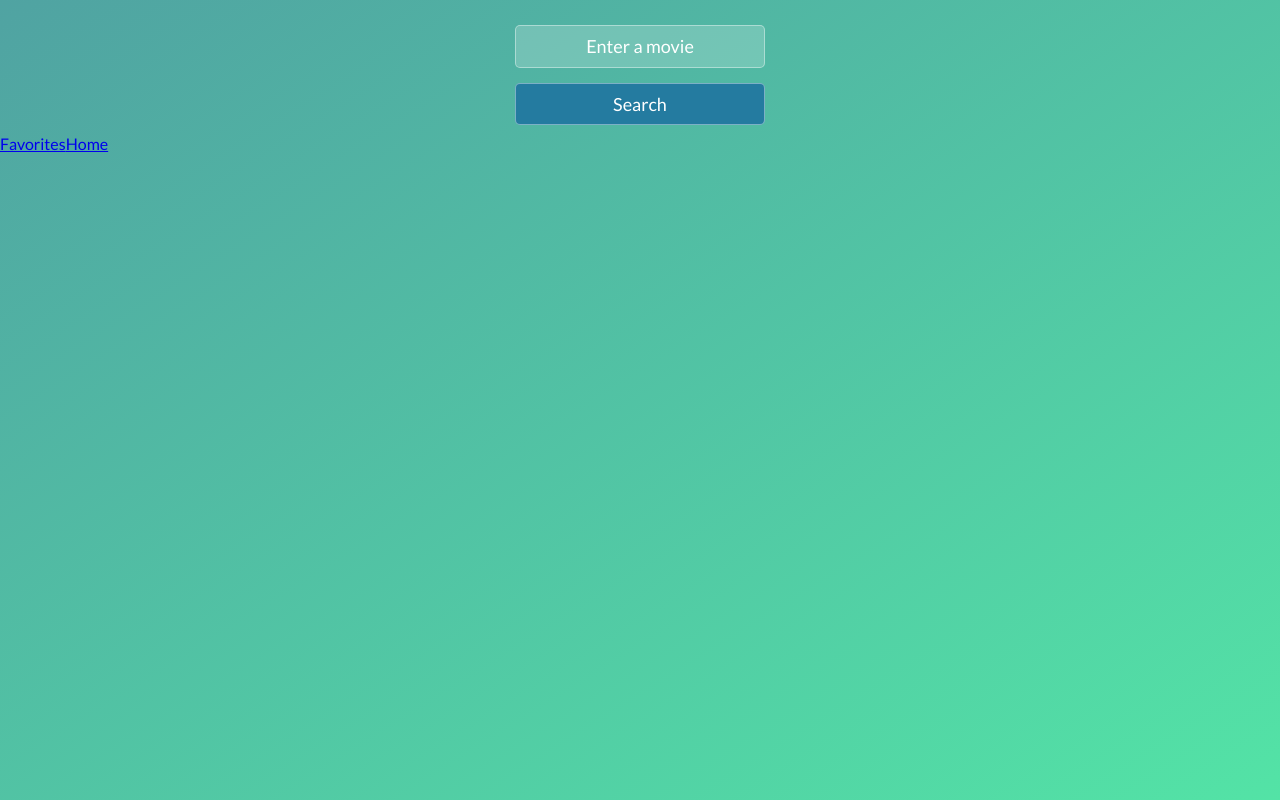
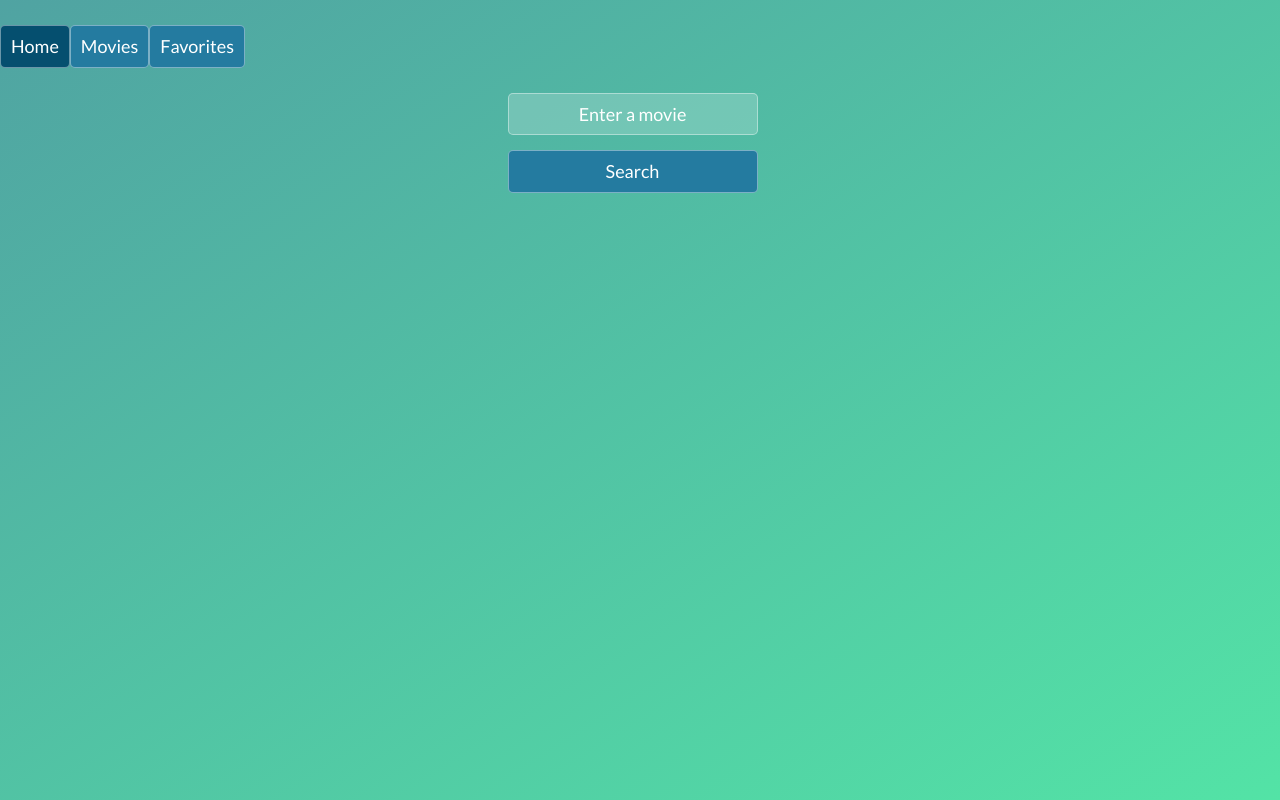
Before and after one commit to miloshsk/react-movies, a React (Create React App) app: page / in a window 1280 px wide. Built offline with nearby package versions, Linux system fonts and the light colour scheme.

Commit message:
Upd routes.

```diff
--- a/src/Components/App/App.js
+++ b/src/Components/App/App.js
@@ -1,5 +1,5 @@
 import React, { Component, Fragment } from "react";
-import { BrowserRouter as Router, Link, Route } from "react-router-dom";
+import { BrowserRouter as Router, NavLink, Route } from "react-router-dom";
 import MovieSearch from "../MovieSearch/MovieSearch";
 import MoviesList from "../MovieList/MoviesList";
 import MovieItem from "../MovieItem/MovieItem";
@@ -70,15 +70,50 @@ export default class App extends Component {
     return (
       <Router>
         <Fragment>
-          <MovieSearch searchMoviesInAPi={this.searchMoviesInAPi} />
-          <Link to="/favorites">Favorites</Link>
-          <Link to="/">Home</Link>
+          <ul className="menu">
+						<li>
+							<NavLink
+								exact
+								activeClassName="btn-active"
+								className="btn"
+								to="/"
+							>
+								Home
+							</NavLink>
+						</li>
+            <li>
+              <NavLink
+                activeClassName="btn-active"
+                className="btn"
+                to="/movies"
+              >
+                Movies
+              </NavLink>
+            </li>
+						<li>
+							<NavLink
+								activeClassName="btn-active"
+								className="btn"
+								to="/favorites"
+							>
+								Favorites
+							</NavLink>
+						</li>
+          </ul>
           <Route
             path="/"
             exact
             render={() => {
+              return <MovieSearch searchMoviesInAPi={this.searchMoviesInAPi} />;
+            }}
+          />
+          <Route
+            path="/movies"
+            exact
+            render={() => {
               return (
                 <MoviesList
+                  list={"movies"}
                   getMovieById={this.getMovieById}
                   moviesList={this.state.movies}
                 />
@@ -87,9 +122,11 @@ export default class App extends Component {
           />
           <Route
             path="/favorites"
+            exact
             render={() => {
               return (
                 <MoviesList
+                  list={"favorites"}
                   getMovieById={this.getMovieById}
                   moviesList={this.state.favorites}
                 />
@@ -98,8 +135,10 @@ export default class App extends Component {
           />
           {error}
           <Route
-            path="/movies/:id"
-            render={() => (
+            path="/:list/:id"
+            exact
+            render={() => {
+              return (
                 <MovieItem
                   addReview={this.addReview}
                   addMovieToFavorites={this.addMovieToFavorites}
@@ -107,7 +146,8 @@ export default class App extends Component {
                   findMovieId={this.findMovieId}
                   movie={this.state.movie}
                 />
-            )}
+              );
+            }}
           />
         </Fragment>
       </Router>
--- a/src/Components/App/app.sass
+++ b/src/Components/App/app.sass
@@ -12,6 +12,7 @@ ul
   margin: 0
 #root
   width: 100%
+  padding-top: 25px
 .btn
   background-color: #247BA0
   border: 1px solid  rgba(255, 255, 255, 0.4)
@@ -21,5 +22,12 @@ ul
   transition: 0.3s ease
   cursor: pointer
   border-radius: 5px
+  text-decoration: none
+  display: block
   &:hover
     background-color: #054F6F
+.btn-active
+  background-color: #054F6F
+.menu
+  display: flex
+  margin-bottom: 25px
--- a/src/Components/MovieItem/MovieItem.js
+++ b/src/Components/MovieItem/MovieItem.js
@@ -1,5 +1,4 @@
 import React, { Component } from "react";
-import { Link } from "react-router-dom";
 import Review from "../Review/Review";
 import "./movie-item.sass";
 
@@ -23,11 +22,11 @@ export default class MovieItem extends Component {
   };
   render() {
     const { Title, Year, Poster, review } = this.props.movie;
-    const movieInFavorites =
+    const movieIsNotFavorite =
       this.props.findMovieId("favorites", this.props.movie) === -1;
-    const btnText = movieInFavorites ? "Fav" : "Unfav";
+    const btnText = movieIsNotFavorite ? "Fav" : "Unfav";
     const showReview =
-      !movieInFavorites && !review ? (
+      !movieIsNotFavorite && !review ? (
         <Review getMovie={this.props.movie} addReview={this.addReview} />
       ) : (
         null || <p>{review}</p>
@@ -41,9 +40,6 @@ export default class MovieItem extends Component {
         <button onClick={this.addToFavorites} className="btn btn__favorites">
           {btnText}
         </button>
-        <Link to="/" className="btn btn__return">
-          Back
-        </Link>
         {showReview}
       </div>
     );
--- a/src/Components/MovieList/MoviesList.js
+++ b/src/Components/MovieList/MoviesList.js
@@ -4,17 +4,15 @@ import "./movie-list.sass";
 
 export default class MoviesList extends Component {
   createList = () => {
-    const { moviesList, getMovieById } = this.props;
+    const { moviesList, getMovieById, list } = this.props;
     return moviesList.map(movie => {
       const { imdbID, Title } = movie;
       return (
         <li className="movie-item" key={imdbID}>
           <h2 className="movie-item-title">{Title}</h2>
           <Link
-            onClick={() => {
-              return getMovieById(movie);
-            }}
-            to={`/movies/${imdbID}`}
+            onClick={() => getMovieById(movie)}
+            to={`/${list}/${imdbID}`}
             className="movie-info"
           >
             +
@@ -25,6 +23,6 @@ export default class MoviesList extends Component {
   };
   render() {
     const list = this.createList();
-    return <ul className="movie-list">{list}</ul>;
+    return <ul className="movie-list">{list}</ul>
   }
 }
--- a/src/Components/MovieSearch/MovieSearch.js
+++ b/src/Components/MovieSearch/MovieSearch.js
@@ -1,7 +1,8 @@
 import React, { Component } from "react";
+import { withRouter } from 'react-router-dom';
 import "./movie-search.sass";
 
-export default class MoviesSearch extends Component {
+class MoviesSearch extends Component {
   state = {
     searchingMovie: ""
   };
@@ -16,6 +17,7 @@ export default class MoviesSearch extends Component {
     this.setState({
       searchingMovie: ""
     });
+		this.props.history.push('/movies');
   };
   render() {
     return (
@@ -32,3 +34,4 @@ export default class MoviesSearch extends Component {
     );
   }
 }
+export default withRouter(MoviesSearch);
--- a/src/Components/MovieSearch/movie-search.sass
+++ b/src/Components/MovieSearch/movie-search.sass
@@ -1,5 +1,5 @@
 .search-form
-  padding: 25px 25px 10px
+  padding: 0 25px 25px 10px
   max-width: 500px
   width: 100%
   margin: 0 auto
```
Also changed, not shown: 1 other file (tests, documents, lock files or other folders). Lines whose indentation alone changed are shown as unchanged.
